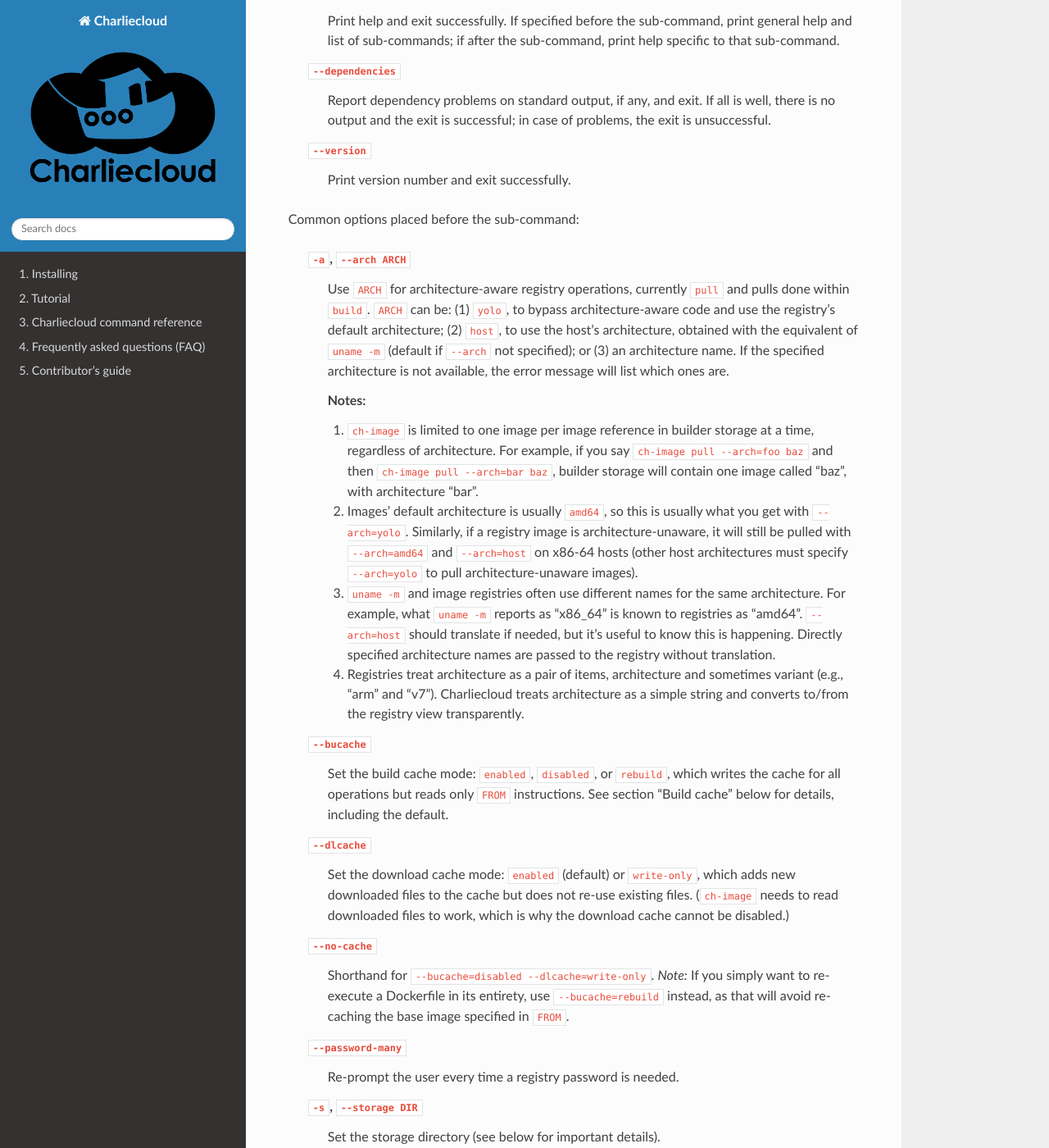
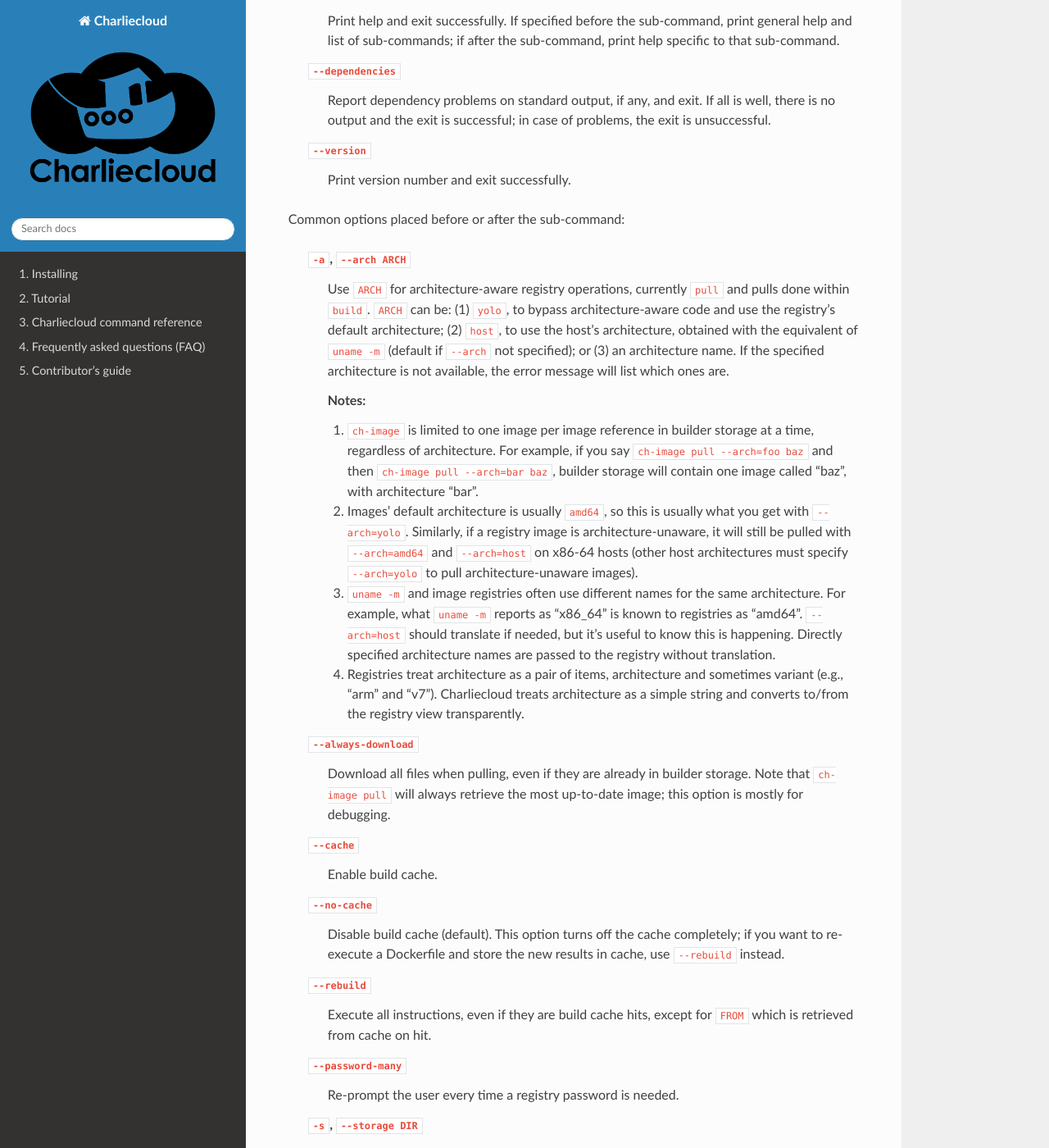
Before and after one commit to hpc/charliecloud, a Sphinx documentation site: the page built from doc/ch-image.rst, in a window 1280 px wide and 1400 px high, scrolled down 659 px. Shown: the whole window at 82% size. Built offline with Sphinx 7.4.7 and the Read the Docs theme 2.0.0, drawn with Linux system fonts in a browser that asks for light colours; some of the changed text lies outside the part shown.

Commit message:
PR #1309: ch-image: update pull behavior

```diff
--- a/doc/ch-image_desc.rst
+++ b/doc/ch-image_desc.rst
@@ -40,7 +40,7 @@
   :code:`--version`
     Print version number and exit successfully.
 
-Common options placed before the sub-command:
+Common options placed before or after the sub-command:
 
   :code:`-a`, :code:`--arch ARCH`
      Use :code:`ARCH` for architecture-aware registry operations, currently
@@ -79,23 +79,22 @@
         architecture as a simple string and converts to/from the registry view
         transparently.
 
-  :code:`--bucache`
-    Set the build cache mode: :code:`enabled`, :code:`disabled`, or
-    :code:`rebuild`, which writes the cache for all operations but reads only
-    :code:`FROM` instructions. See section "Build cache" below for details,
-    including the default.
+  :code:`--always-download`
+    Download all files when pulling, even if they are already in builder
+    storage. Note that :code:`ch-image pull` will always retrieve the most
+    up-to-date image; this option is mostly for debugging.
 
-  :code:`--dlcache`
-    Set the download cache mode: :code:`enabled` (default) or
-    :code:`write-only`, which adds new downloaded files to the cache but does
-    not re-use existing files. (:code:`ch-image` needs to read downloaded
-    files to work, which is why the download cache cannot be disabled.)
+  :code:`--cache`
+    Enable build cache.
 
   :code:`--no-cache`
-    Shorthand for :code:`--bucache=disabled --dlcache=write-only`. *Note:* If
-    you simply want to re-execute a Dockerfile in its entirety, use
-    :code:`--bucache=rebuild` instead, as that will avoid re-caching the base
-    image specified in :code:`FROM`.
+    Disable build cache (default). This option turns off the cache completely;
+    if you want to re-execute a Dockerfile and store the new results in cache,
+    use :code:`--rebuild` instead.
+
+  :code:`--rebuild`
+    Execute all instructions, even if they are build cache hits, except for
+    :code:`FROM` which is retrieved from cache on hit.
 
   :code:`--password-many`
     Re-prompt the user every time a registry password is needed.
@@ -207,16 +206,18 @@
 named :code:`.git*` or other Git metadata are permitted in the image's root
 directory.
 
-The cache has three modes, :code:`enabled`, :code:`disabled`, and a hybrid
-mode called :code:`rebuild` where the cache is fully enabled for :code:`FROM`
-instructions, but all other operations re-execute and re-cache their results.
-(The purpose is to do a clean rebuild of a Dockerfile atop a known-good base
-image.) The mode is selected with the :code:`--bucache` or :code:`--no-cache`
-options, or the :code:`CH_IMAGE_BUCACHE` environment variable.
+The cache has three modes, *enabled*, *disabled*, and a hybrid mode called
+*rebuild* where the cache is fully enabled for :code:`FROM` instructions, but
+all other operations re-execute and re-cache their results. The purpose of
+*rebuild* is to do a clean rebuild of a Dockerfile atop a known-good base
+image. Enabled mode is selected with :code:`--cache` or setting
+:code:`$CH_IMAGE_CACHE` to :code:`enabled`, disabled mode with
+:code:`--no-cache` or :code:`disabled`, and rebuild mode with
+:code:`--rebuild` or :code:`rebuild`.
 
-In 0.28, the default mode is :code:`disabled`. In 0.29, we expect the default
-to be :code:`enabled` if an appropriate Git is installed, otherwise
-:code:`disabled`.
+In 0.28, the default mode is :code:`--no-cache`. In 0.29, we expect the default
+to be :code:`--cache` if an appropriate Git is installed, otherwise
+:code:`--no-cache`.
 
 For example, suppose we have this Dockerfile::
 
@@ -227,7 +228,7 @@
 
 On our first build, we get::
 
-  $ ch-image --bucache=enabled build -t foo -f a.df .
+  $ ch-image --cache build -t foo -f a.df .
     1. FROM alpine:3.9
   [ ... pull chatter omitted ... ]
     2. RUN echo foo
@@ -243,7 +244,7 @@
 
 But on our second build, we get::
 
-  $ ch-image --bucache=enabled build -t foo -f a.df .
+  $ ch-image --cache build -t foo -f a.df .
     1* FROM alpine:3.9
     2* RUN echo foo
     3* RUN echo bar
@@ -264,7 +265,7 @@
   FROM alpine:3.9
   RUN echo foo
   RUN echo qux
-  $ ch-image --bucache=enabled build -t c -f c.df .
+  $ ch-image --cache build -t c -f c.df .
     1* FROM alpine:3.9
     2* RUN echo foo
     3. RUN echo qux
@@ -277,13 +278,13 @@
 
 We can also inspect the cache::
 
-  $ ch-image --bucache=enabled build-cache --tree
+  $ ch-image --cache build-cache --tree
   *  (c) RUN echo qux
   | *  (a) RUN echo bar
   |/
   *  RUN echo foo
   *  (alpine+3.9) PULL alpine:3.9
-  *  (HEAD -> root) root
+  *  (HEAD -> root) ROOT
 
   named images:     4
   state IDs:        5
```
Also changed, not shown: 14 other files.
